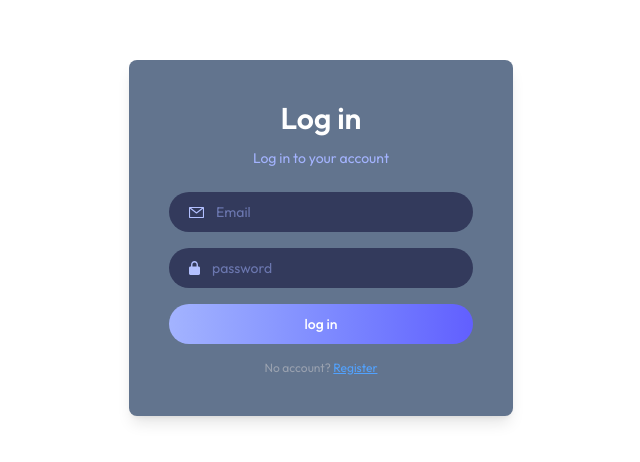
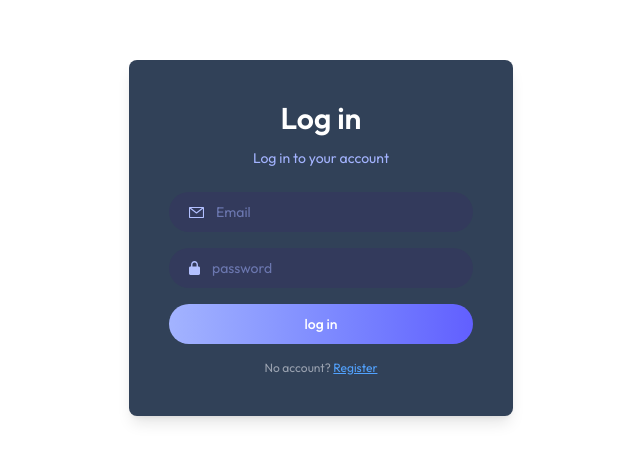
Before and after one commit to victornjiru80/MERN-auth, a React (Vite) app in the folder client/: page /login in a window 1280 px wide. Shown: the part 162-624 px from the top of the page, without its empty margins (319-959 px from the left). Built offline with nearby package versions, Linux system fonts and the light colour scheme; no server answers.

Commit message:
Update Login.jsx

```diff
--- a/client/src/pages/Login.jsx
+++ b/client/src/pages/Login.jsx
@@ -53,7 +53,7 @@ const Login = () => {
     <div className='flex items-center justify-center min-h-screen px-6 sm:px-0 '>
 
 
-      <div className='bg-slate-500 p-10 rounded-lg shadow-lg w-full sm:w-96 text-indigo-300 text-sm'>
+      <div className='bg-slate-700 p-10 rounded-lg shadow-lg w-full sm:w-96 text-indigo-300 text-sm'>
 
         <h2 className='text-3xl font-semibold text-white text-center mb-3'>{state === 'sign up' ? 'Create Account' : 'Log in'}</h2>
 
```
